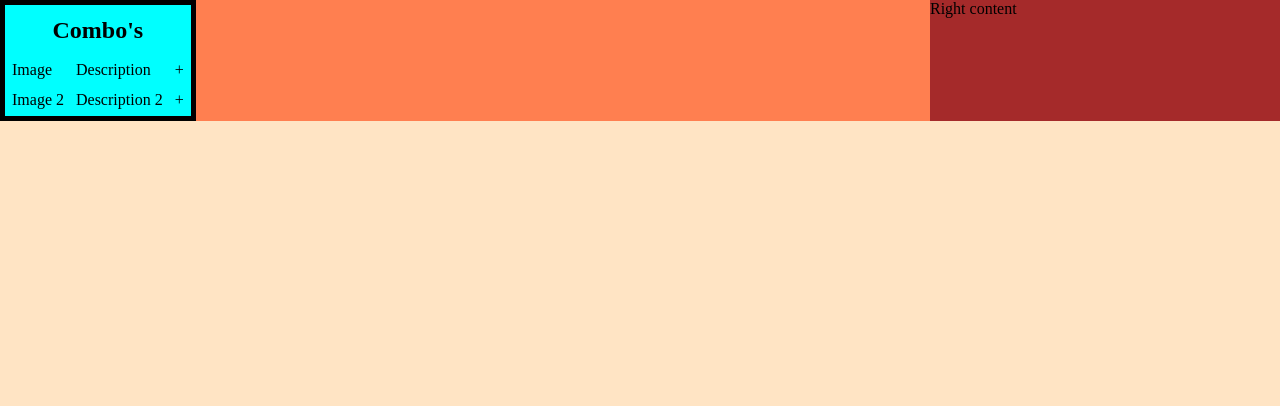
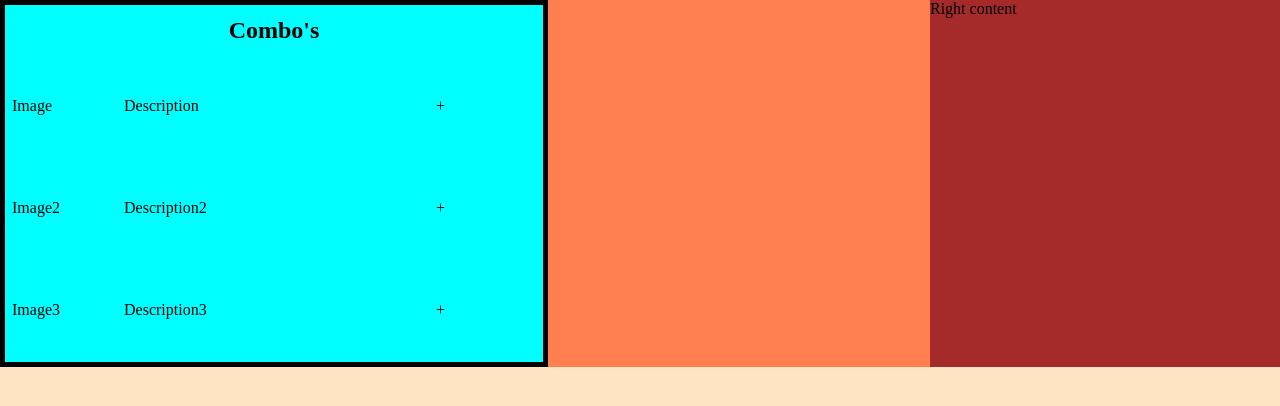
Before and after one commit to OxymoRonald/web, a PHP site: page / in a window 1280 px wide. Shown: the part 55-461 px from the top of the page. Run offline with PHP 8.4, Linux system fonts and the light colour scheme.

Commit message:
table styling

```diff
--- a/index.html
+++ b/index.html
@@ -14,14 +14,19 @@
                     </thead>
                     <tbody>
                         <tr>
-                            <td>Image</td>
-                            <td>Description</td>
-                            <td>+</td>
+                            <td class="item_image">Image</td>
+                            <td class="item_description">Description</td>
+                            <td class="item_add">+</td>
                         </tr>
                         <tr>
-                            <td>Image 2</td>
-                            <td>Description 2</td>
-                            <td>+</td>
+                            <td class="item_image">Image2</td>
+                            <td class="item_description">Description2</td>
+                            <td class="item_add">+</td>
+                        </tr>
+                        <tr>
+                            <td class="item_image">Image3</td>
+                            <td class="item_description">Description3</td>
+                            <td class="item_add">+</td>
                         </tr>
                     </tbody>
                 </table>
--- a/style.css
+++ b/style.css
@@ -35,6 +35,19 @@ body {
         padding: 5px;
     }
 
+    .item_image {
+        width: 100px;
+        height: 100px;
+    }
+
+    .item_description {
+        width: 300px;
+    }
+
+    .item_add {
+        width: 100px;
+    }
+
 #right_block {
     width: 350px;
     background-color: brown;
```
